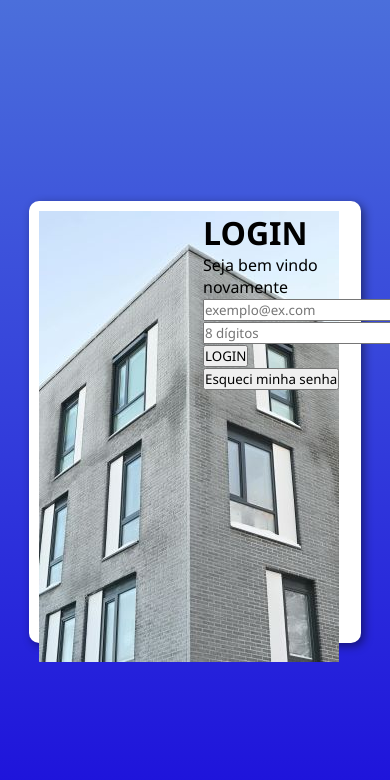
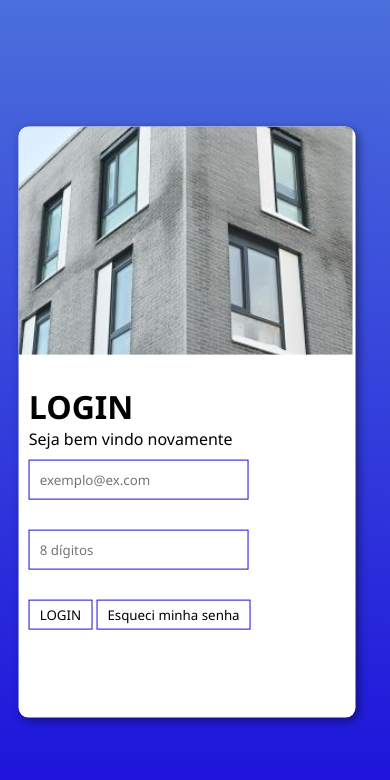
Before and after one commit to ArthurBatista117/projeto-tela-de-login, a plain HTML site: page index.html in a window 390 px wide. Drawn offline with Linux system fonts and the light colour scheme.

Commit message:
realização de media query

```diff
--- a/index.html
+++ b/index.html
@@ -4,15 +4,16 @@
     <meta charset="UTF-8">
     <meta name="viewport" content="width=device-width, initial-scale=1.0">
     <title>Tela de Login</title>
+    <link href="https://fonts.googleapis.com/icon?family=Material+Icons" rel="stylesheet">
     <link rel="stylesheet" href="style/style.css">
     <link rel="stylesheet" href="style/media_query.css">
 </head>
 <body>
     <main>
         <div id="imagem">
-            <img src="imagens/padroes.jpg" alt="foto-login">
+
         </div>
-        <div id="formulário">
+        <div id="formulario">
             <h1>LOGIN</h1>
             <p>Seja bem vindo novamente</p>
             <form action="cadastro.py" method="post">
@@ -20,8 +21,7 @@
                 <input type="email" name="email" id="email" autocomplete="email" required placeholder="exemplo@ex.com">
 
                 <input type="password" name="senha" id="senha" autocomplete="current-password" required placeholder="8 dígitos">
-
-                <input type="submit" value="LOGIN">
+                <input type="submit" value="LOGIN" id="submit">
                 <button>Esqueci minha senha</button>
             </form>
         </div>
--- a/style/media_query.css
+++ b/style/media_query.css
@@ -1,13 +1,16 @@
 @charset "UTF-8";
 
-@media screen and (min-width: 768px) and (max-width: 992px) {
-
+@media screen and (min-width: 768px) {
+    main{
+        width: 800px;
+        columns: 2;
+    }
+    div#imagem{
+        display: inline-block;
+        width: 80%;
+        height: 105.3%;
+    }
+    input#email, input#senha{
+        padding-inline: 50px;
+    }
 }
-
-@media screen and (min-width: 992px) and (max-width: 1200px) {
-
-}
-
-@media screen and (min-width: 1201px) {
-
-}
--- a/style/style.css
+++ b/style/style.css
@@ -5,6 +5,7 @@
 *{
     margin: 0px;
     padding: 0px;
+    box-sizing: border-box;
     font-family: 'Segoe UI', Tahoma, Geneva, Verdana, sans-serif;
 }
 
@@ -14,7 +15,7 @@
 }
 
 body, html{
-    width: 100vw;
+    width: 96vw;
     height: 100vh;
 }
 
@@ -29,11 +30,38 @@ main{
     left: 50%;
     transform: translate(-50%, -50%);
     background: #fff;
-    margin: auto;
-    columns: 2;
     padding: 10px;
     border-radius: 10px;
     box-shadow: 3px 3px 10px rgba(0, 0, 0, 0.471);
-    width: 80%;
-    height: 50%;
+    width: 90%;
+    height: 70%;
+    overflow: hidden;
 }
+
+div#imagem{
+    margin: -10px;
+    margin-bottom: 30px;
+    display: block;
+    background: url('../imagens/padroes.jpg') no-repeat left center;
+    background-size: cover;
+    width: 105.3%;
+    height: 40%;
+}
+
+input{
+    margin-top: 10px;
+    margin-bottom: 20px;
+    padding: 10px;
+    border: 1px solid #1B0DDB;
+}
+
+input#senha{
+    display: block;
+}
+
+input#submit, button{
+    background-color: #fff;
+    border: 1px solid #1B0DDB;
+    padding-inline: 10px;
+    padding-block: 5px;
+}
```
Also changed, not shown: imagens/login.png (added).
